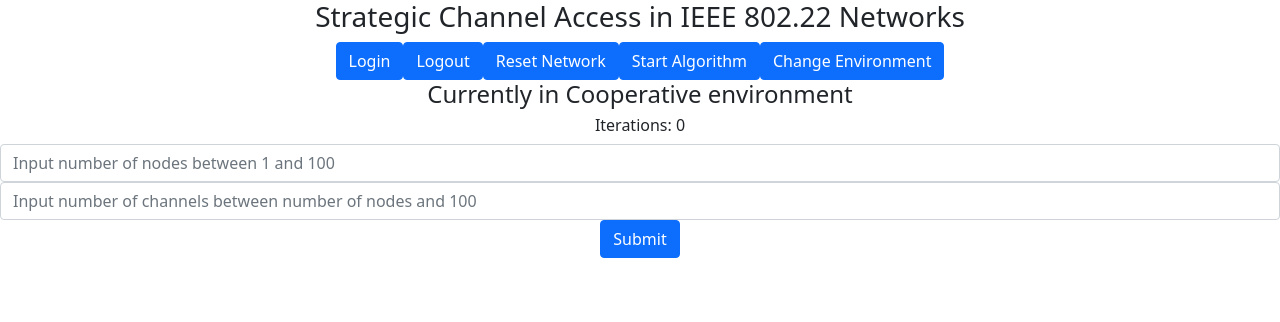
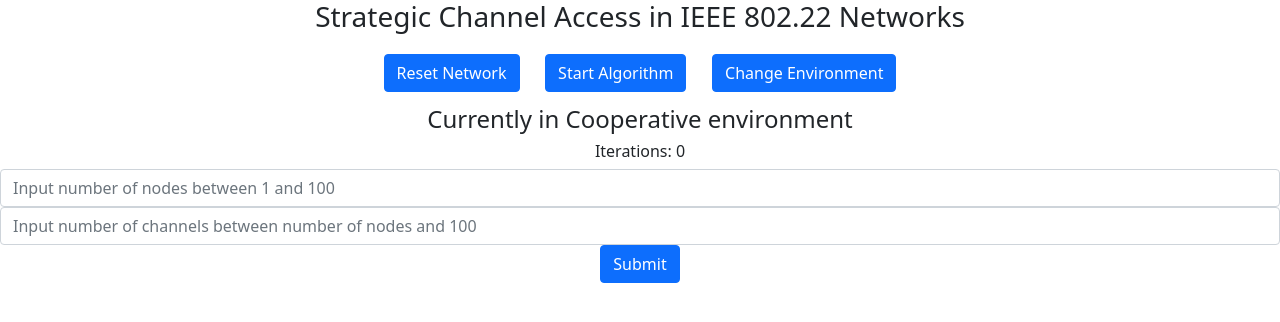
Before and after one commit to JoeyFitzpatrick/ieee802.22, a React (Create React App) app: page / in a window 1280 px wide. Shown: the top 322 px of the page. Built offline with nearby package versions, Linux system fonts and the light colour scheme.

Commit message:
Remove unnecessary buttons, improve styling

```diff
--- a/src/Nav.js
+++ b/src/Nav.js
@@ -4,14 +4,9 @@
   return (
     <nav>
       <h3>Strategic Channel Access in IEEE 802.22 Networks</h3>
-      <button type="button" className="btn btn-primary">
-        Login
-      </button>
-      <button type="button" className="btn btn-primary">
-        Logout
-      </button>
       <button
         type="button"
+        style={{margin: "1%"}}
         className="btn btn-primary"
         onClick={() => {
           window.location.reload(false);
@@ -21,6 +16,7 @@
       </button>
       <button
         type="button"
+        style={{margin: "1%"}}
         className="btn btn-primary"
         onClick={startAlgorithm}
       >
@@ -28,6 +24,7 @@
       </button>
       <button
         type="button"
+        style={{margin: "1%"}}
         className="btn btn-primary"
         onClick={changeEnvironment}
       >
```
